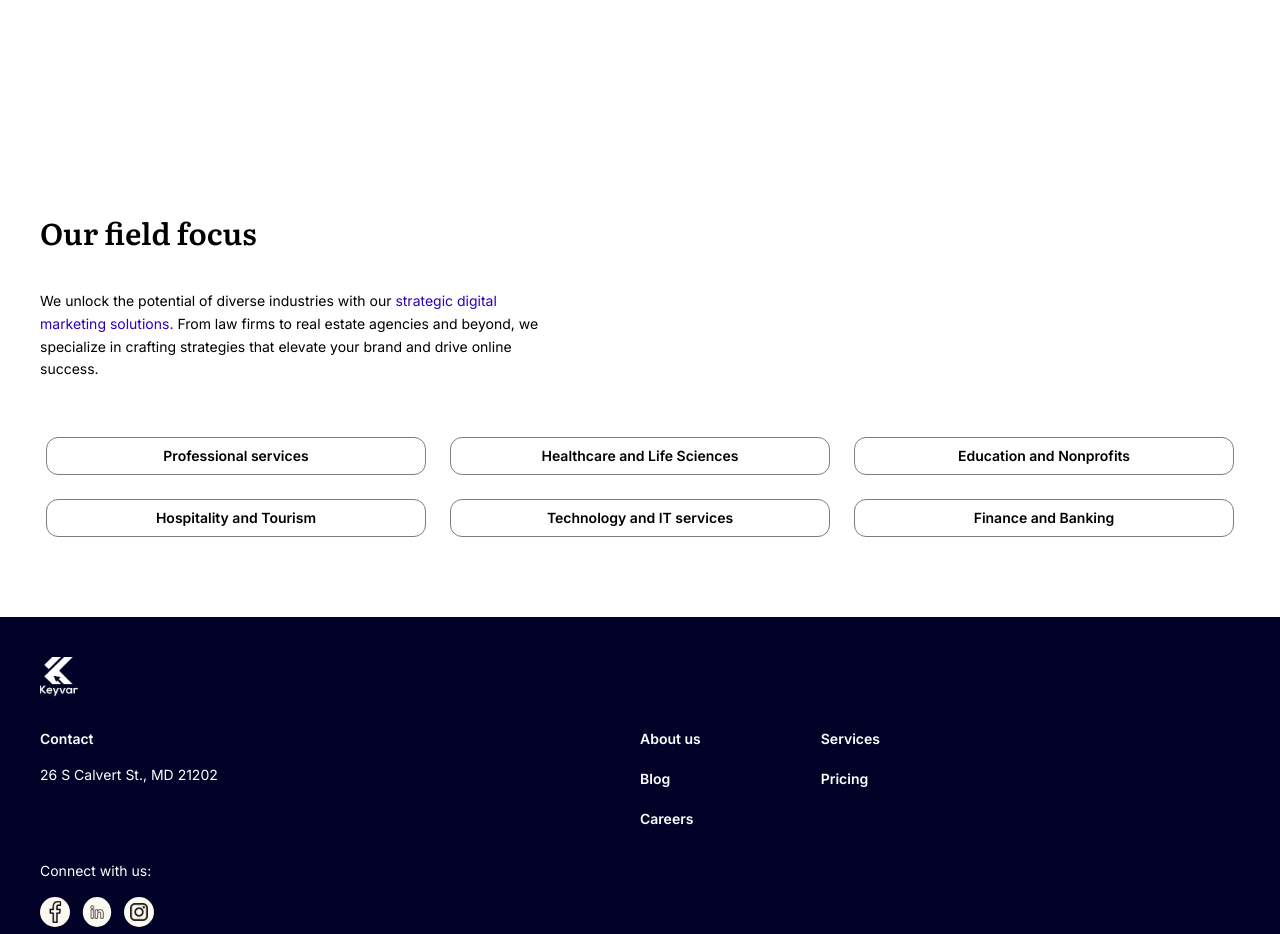
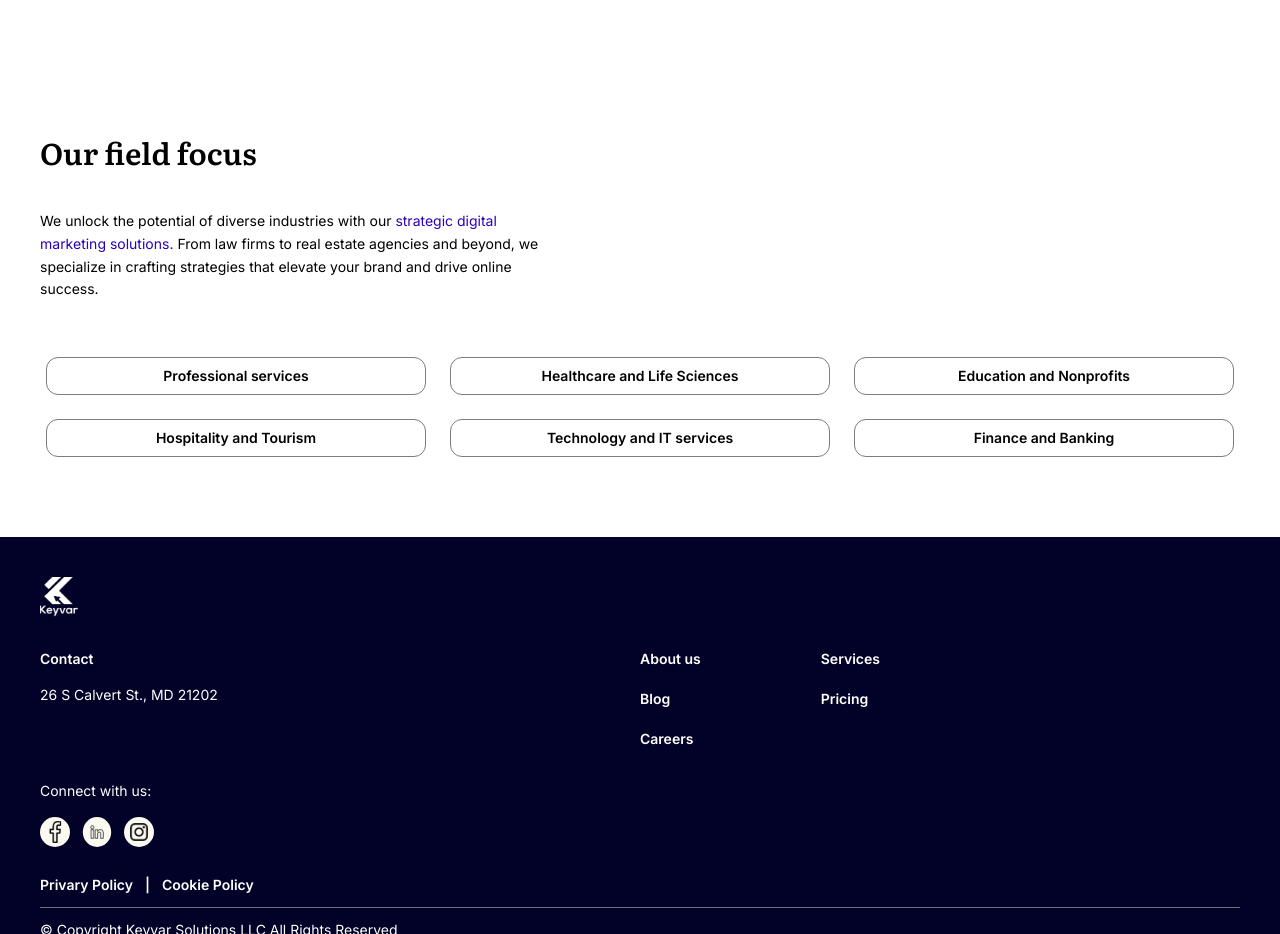
Before and after one commit to Perebonilado/keyvar-client, a Next.js app: page / in a window 1280 px wide. Shown: the part 3320-4254 px from the top of the page. Built offline with nearby package versions, Linux system fonts and the light colour scheme.

Commit message:
spacing fix

```diff
--- a/@modules/Home/FieldFocusContainer.tsx
+++ b/@modules/Home/FieldFocusContainer.tsx
@@ -4,7 +4,7 @@ import FieldFocusItem from "./FieldFocusItem";
 
 const FieldFocusContainer: FC = () => {
   return (
-    <section className="py-20">
+    <section className="pb-20">
       <Container>
         <h2 className="text-3xl font-semibold">Our field focus</h2>
 
```
